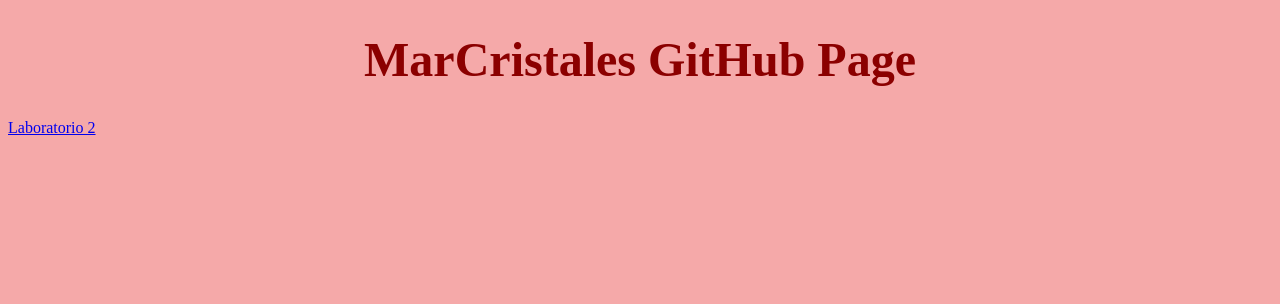
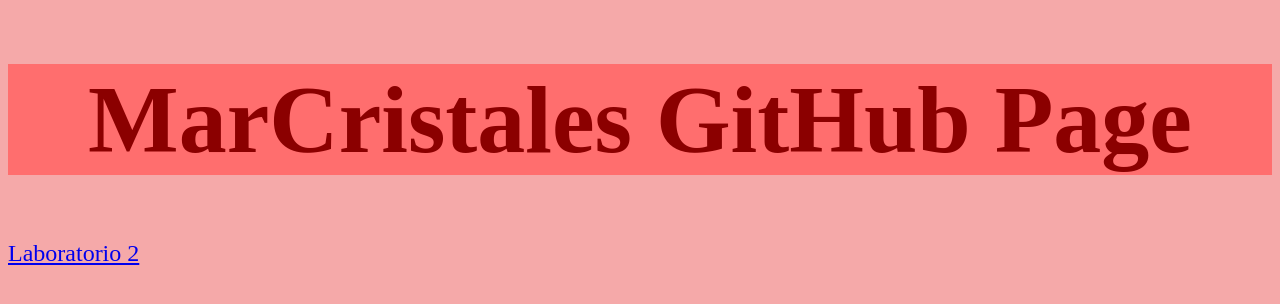
Before and after one commit to marcristales/marcristales.github.io, a plain HTML site: page index.html in a window 1280 px wide. Drawn offline with Linux system fonts and the light colour scheme.

Commit message:
Update styles.css

```diff
--- a/styles.css
+++ b/styles.css
@@ -3,24 +3,25 @@
       background-color: #F5A9A9;
     }
     /* header */
-    h1 {
+    .header {
       color: #8B0000;
+      background-color: #ff6e6e;
       text-align: center;
       font-size: 3em;
     }
     /* content */
-    p {
+    .container {
       color: #458B00;
       font-size: 1.5em;
       text-align: justify;
     }
     ul {
-      list-style-type: none; /* Removes bullet points from the list */
-      margin: 0; /* Removes margin from the list */
-      padding: 0; /* Removes padding from the list */
+      list-style-type: none;
+      margin: 0;
+      padding: 0;
     }
 
     li {
-      display: inline-block; /* Makes the list items display in a line */
-      margin-right: 10px; /* Adds a margin to the right of the list items */
+      display: inline-block;
+      margin-right: 10px;
     }
```
